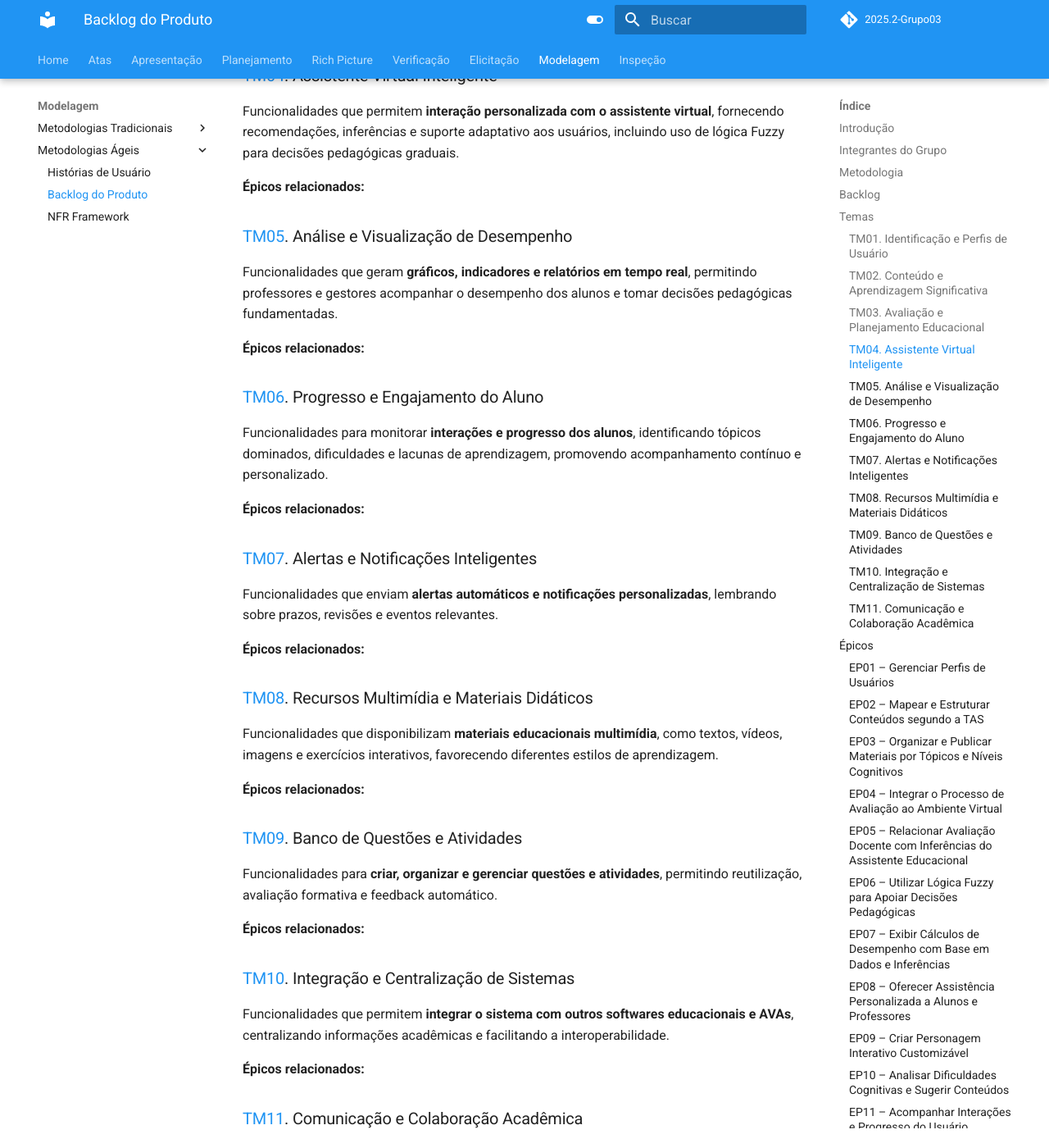
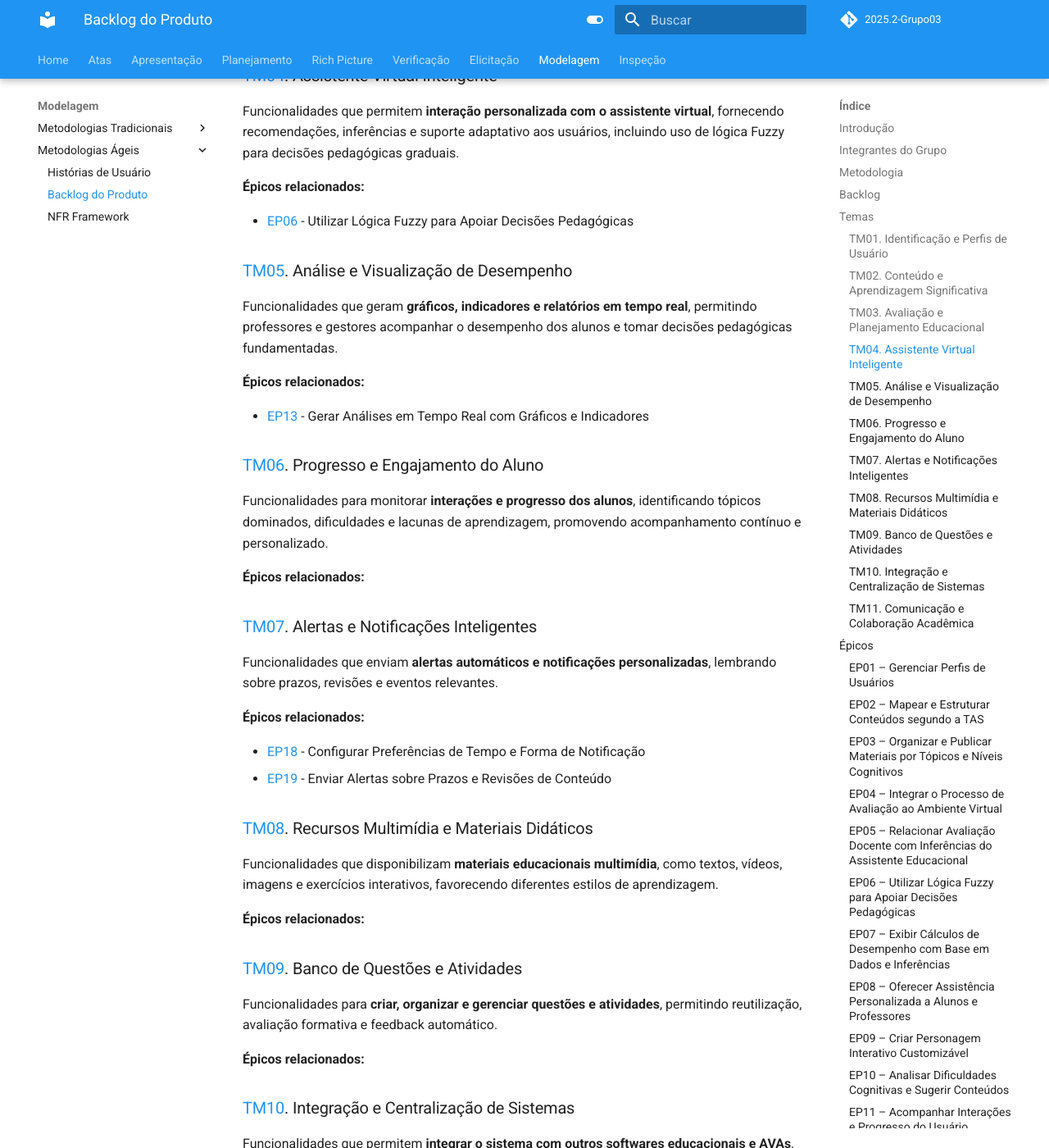
Before and after one commit to Requisitos-de-Software/2025.2-Grupo03, an MkDocs documentation site: the page built from docs/Modelagem/backlog_do_produto.md, in a window 1280 px wide and 1400 px high, scrolled down 1817 px. Shown: the whole window at 82% size. Built offline with MkDocs 1.6.1 and Material for MkDocs 9.7.7, drawn with Linux system fonts in a browser that asks for light colours; comment, search, counter and statistics services are not loaded.

Commit message:
Update casos_de_uso.md

```diff
--- a/docs/Modelagem/backlog_do_produto.md
+++ b/docs/Modelagem/backlog_do_produto.md
@@ -43,10 +43,14 @@ Funcionalidades que permitem **interação personalizada com o assistente virtua
 
 **Épicos relacionados:**
 
+- [EP06](https://requisitos-de-software.github.io/2025.2-Grupo03/Modelagem/backlog_do_produto/#ep06-utilizar-logica-fuzzy-para-apoiar-decisoes-pedagogicas)  - Utilizar Lógica Fuzzy para Apoiar Decisões Pedagógicas
+
 ### [TM05](https://requisitos-de-software.github.io/2025.2-Grupo03/Modelagem/backlog_do_produto/#tm05-analise-e-visualizacao-de-desempenho). Análise e Visualização de Desempenho
 Funcionalidades que geram **gráficos, indicadores e relatórios em tempo real**, permitindo professores e gestores acompanhar o desempenho dos alunos e tomar decisões pedagógicas fundamentadas.
 
 **Épicos relacionados:**
+
+- [EP13](https://requisitos-de-software.github.io/2025.2-Grupo03/Modelagem/backlog_do_produto/#ep13-gerar-analises-em-tempo-real-com-graficos-e-indicadores) - Gerar Análises em Tempo Real com Gráficos e Indicadores
 
 ### [TM06](https://requisitos-de-software.github.io/2025.2-Grupo03/Modelagem/backlog_do_produto/#tm06-progresso-e-engajamento-do-aluno). Progresso e Engajamento do Aluno
 Funcionalidades para monitorar **interações e progresso dos alunos**, identificando tópicos dominados, dificuldades e lacunas de aprendizagem, promovendo acompanhamento contínuo e personalizado.
@@ -57,6 +61,9 @@ Funcionalidades para monitorar **interações e progresso dos alunos**, identifi
 Funcionalidades que enviam **alertas automáticos e notificações personalizadas**, lembrando sobre prazos, revisões e eventos relevantes.
 
 **Épicos relacionados:**
+
+- [EP18](https://requisitos-de-software.github.io/2025.2-Grupo03/Modelagem/backlog_do_produto/#ep18-configurar-preferencias-de-tempo-e-forma-de-notificacao) - Configurar Preferências de Tempo e Forma de Notificação
+- [EP19](https://requisitos-de-software.github.io/2025.2-Grupo03/Modelagem/backlog_do_produto/#ep19-enviar-alertas-sobre-prazos-e-revisoes-de-conteudo) - Enviar Alertas sobre Prazos e Revisões de Conteúdo
 
 ### [TM08](https://requisitos-de-software.github.io/2025.2-Grupo03/Modelagem/backlog_do_produto/#tm08-recursos-multimidia-e-materiais-didaticos). Recursos Multimídia e Materiais Didáticos
 Funcionalidades que disponibilizam **materiais educacionais multimídia**, como textos, vídeos, imagens e exercícios interativos, favorecendo diferentes estilos de aprendizagem.
```
